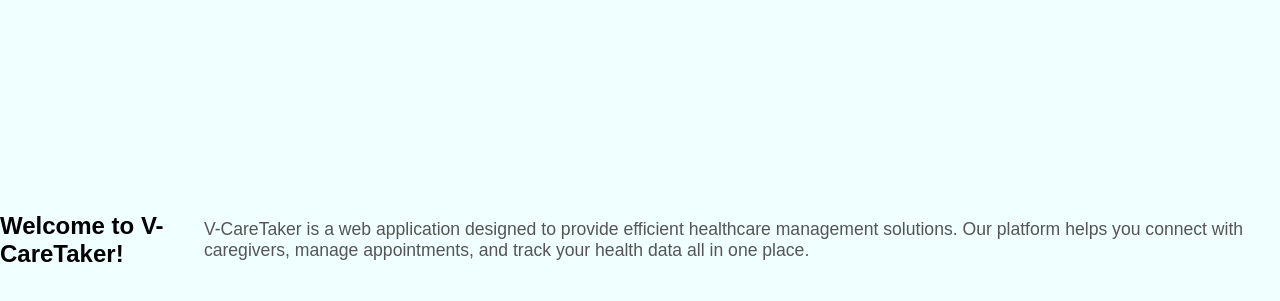
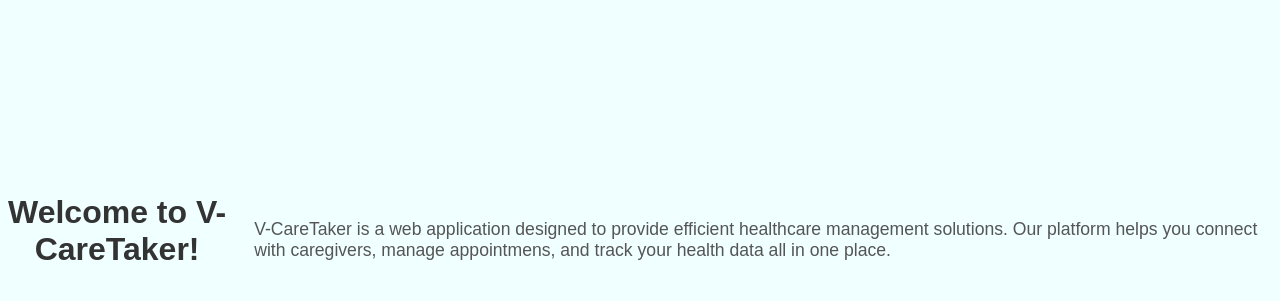
Before and after one commit to Elango001/Devops-project, a Flask app: page / in a window 1280 px wide. Shown: the part 160-461 px from the top of the page. Run offline with Flask 3, Linux system fonts and the light colour scheme.

Commit message:
some changes are made

```diff
--- a/Templates/home.html
+++ b/Templates/home.html
@@ -15,15 +15,15 @@
       <a href="{{ url_for('auth.signup') }}">Sign Up</a>
     </div>
 
-    <h2>Welcome to V-CareTaker!</h2>
+    <h1 class="wel">Welcome to V-CareTaker!</h1>
+    <br />
 
     <p class="description">
       V-CareTaker is a web application designed to provide efficient healthcare
       management solutions. Our platform helps you connect with caregivers,
-      manage appointments, and track your health data all in one place.
+      manage appointmens, and track your health data all in one place.
     </p>
 
-    <!-- Flash Messages -->
     {% with messages = get_flashed_messages(with_categories=true) %} {% if
     messages %}
     <ul>
```
Also changed, not shown: static/home.css (added).
